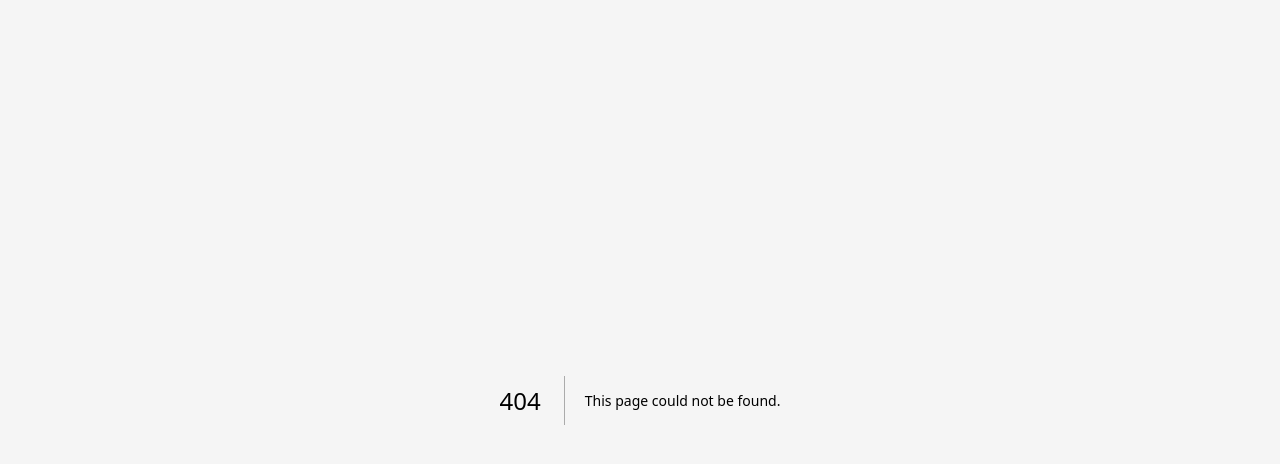
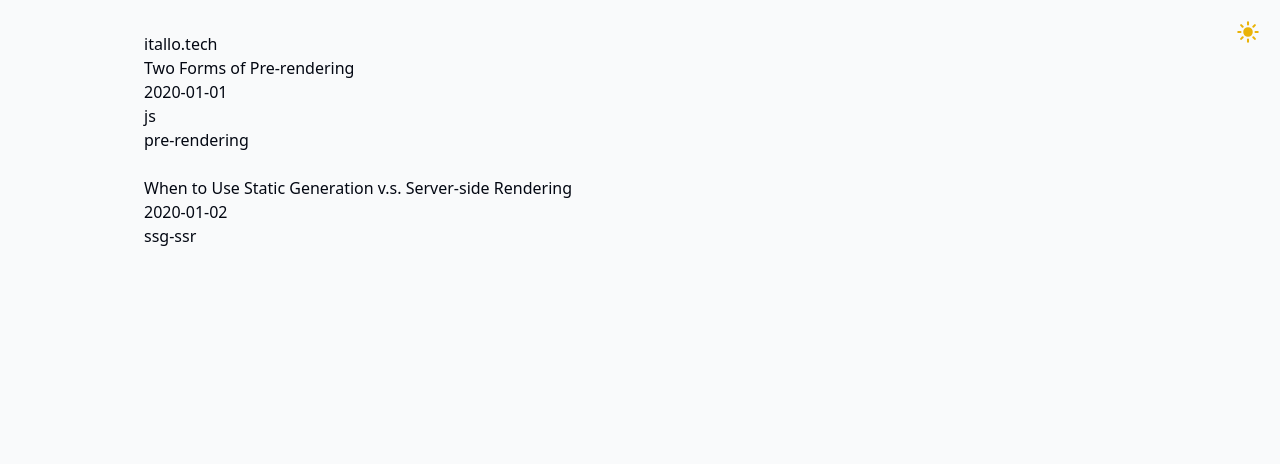
Before and after one commit to itallosavieira/itallo.tech, a Next.js app: page /blog in a window 1280 px wide. Before the commit this address had no page. Shown: the top 464 px of the page. Built offline with nearby package versions, Linux system fonts and the light colour scheme.

Commit message:
feat: theme config

```diff
--- a/app/posts/page.tsx
+++ b/app/blog/page.tsx
@@ -1,4 +1,4 @@
-import Posts from "@/components/Posts"
+import { PostsList } from "@/components"
 import { getCategorisedPosts } from "@/lib/posts"
 
 const Home = () => {
@@ -12,7 +12,7 @@ const Home = () => {
       <section>
         {posts !== null &&
           Object.keys(posts).map((post) => (
-            <Posts
+            <PostsList
               posts={posts[post]}
               key={post}
             />
--- a/app/layout.tsx
+++ b/app/layout.tsx
@@ -1,12 +1,8 @@
+import { ThemeSwitch } from "@/components";
+import ThemeContextProvider from "@/context/theme-context";
+import "@/styles/globals.scss";
 import type { Metadata } from "next";
-import { Cormorant_Garamond, Poppins } from "next/font/google";
-import "./globals.css";
-
-const cormorantGaramond = Cormorant_Garamond({
-  subsets: ["latin"],
-  variable: "--font-cormorant-garamond",
-  weight: ["400"]
-})
+import { Poppins } from "next/font/google";
 
 const poppins = Poppins({
   subsets: ["latin"],
@@ -27,7 +23,20 @@ export default function RootLayout({
 }>) {
   return (
     <html lang="en">
-      <body className={`${cormorantGaramond.variable} ${poppins.variable} bg-neutral-100`}>{children}</body>
+      <body className={
+        `${poppins.variable}
+        bg-gray-50
+        text-gray-950
+        dark:bg-gray-900
+        dark:text-gray-50`
+      }>
+           <ThemeContextProvider>
+            <ThemeSwitch />
+            <div className="max-w-screen-lg px-4 py-8 m-auto">
+              {children}
+            </div>
+           </ThemeContextProvider>
+        </body>
     </html>
   );
 }
--- a/app/page.tsx
+++ b/app/page.tsx
@@ -6,8 +6,8 @@ const HomePage = () => {
       <header>
         <h1>itallo.tech</h1>
       </header>
-      <Link href="/posts">
-        Posts
+      <Link href="/blog">
+        Blog
       </Link>
     </section>
   )
--- a/components/Posts.tsx
+++ b/components/PostsList/index.tsx
@@ -5,17 +5,16 @@ interface Props {
   posts: IPost[]
 }
 
-const Posts = ({ posts }: Props) => {
+const PostsList = ({ posts }: Props) => {
   return (
     <div>
         {posts.map((post, id) => (
           <div key={id}>
             <p>{post.title}</p>
             <p>{post.date}</p>
-            <p>{post.id}</p>
             <p>{post.category}</p>
             <Link
-              href={`/posts/${post.id}`}
+              href={`/blog/${post.id}`}
               >
               {post.id}
             </Link>
@@ -27,4 +26,4 @@ const Posts = ({ posts }: Props) => {
   )
 }
 
-export default Posts
+export default PostsList
--- /dev/null
+++ b/components/ThemeSwitch/index.tsx
@@ -0,0 +1,21 @@
+"use client";
+
+import { useTheme } from "@/context/theme-context";
+import { IoMoon, IoSunny } from "react-icons/io5";
+
+const ThemeSwitch = () => {
+  const { theme, toggleTheme } = useTheme();
+
+  return (
+    <button
+      className="fixed top-5 right-5 flex items-center justify-center transition-all"
+      onClick={toggleTheme}
+    >
+      {theme === "light" ?
+        <IoSunny className="fill-yellow-500 w-[1.5rem] h-[1.5rem]" /> :
+        <IoMoon className="w-[1.5rem] h-[1.5rem]"/>}
+    </button>
+  );
+}
+
+export default ThemeSwitch;
--- /dev/null
+++ b/components/index.ts
@@ -0,0 +1,2 @@
+export { default as PostsList } from "./PostsList";
+export { default as ThemeSwitch } from "./ThemeSwitch";
--- /dev/null
+++ b/context/theme-context.tsx
@@ -0,0 +1,70 @@
+"use client";
+
+import { ReactNode, createContext, useContext, useEffect, useState } from "react";
+
+type Theme = "light" | "dark";
+
+type ThemeContextProviderProps = {
+  children: ReactNode;
+};
+
+type ThemeContextType = {
+  theme: Theme;
+  toggleTheme: () => void;
+};
+
+const ThemeContext = createContext<ThemeContextType | null>(null);
+
+export default function ThemeContextProvider({
+  children,
+}: ThemeContextProviderProps) {
+  const [theme, setTheme] = useState<Theme>("light");
+
+  const toggleTheme = () => {
+    if (theme === "light") {
+      setTheme("dark");
+      window.localStorage.setItem("theme", "dark");
+      document.documentElement.classList.add("dark");
+    } else {
+      setTheme("light");
+      window.localStorage.setItem("theme", "light");
+      document.documentElement.classList.remove("dark");
+    }
+  };
+
+  useEffect(() => {
+    const localTheme = window.localStorage.getItem("theme") as Theme | null;
+
+    if (localTheme) {
+      setTheme(localTheme);
+
+      if (localTheme === "dark") {
+        document.documentElement.classList.add("dark");
+      }
+    } else if (window.matchMedia("(prefers-color-scheme: dark)").matches) {
+      setTheme("dark");
+      document.documentElement.classList.add("dark");
+    }
+  }, []);
+
+  return (
+    <ThemeContext.Provider
+      value={{
+        theme,
+        toggleTheme,
+      }}
+    >
+      {children}
+    </ThemeContext.Provider>
+  );
+}
+
+export function useTheme() {
+  const context = useContext(ThemeContext);
+
+  if (context === null) {
+    throw new Error("useTheme must be used within a ThemeContextProvider");
+  }
+
+  return context;
+}
--- a/package.json
+++ b/package.json
@@ -15,8 +15,10 @@
     "next": "14.2.4",
     "react": "^18",
     "react-dom": "^18",
+    "react-icons": "^5.2.1",
     "remark": "^15.0.1",
-    "remark-html": "^16.0.1"
+    "remark-html": "^16.0.1",
+    "sass": "^1.77.6"
   },
   "devDependencies": {
     "@types/node": "^20",
--- a/tailwind.config.ts
+++ b/tailwind.config.ts
@@ -6,10 +6,11 @@ const config: Config = {
     "./components/**/*.{js,ts,jsx,tsx,mdx}",
     "./app/**/*.{js,ts,jsx,tsx,mdx}",
   ],
+  darkMode: "class",
   theme: {
+
     extend: {
       fontFamily: {
-        cormorantGaramond: ["var(--font-cormorant-garamond)", "serif"],
         poppins: ["var(--font-poppins)", "sans-serif"],
       }
     },
```
Also changed, not shown: app/blog/[slug]/page.tsx (renamed from app/posts/[slug]/page.tsx), styles/globals.scss (renamed from app/globals.css), 1 other file (tests, documents, lock files or other folders).
